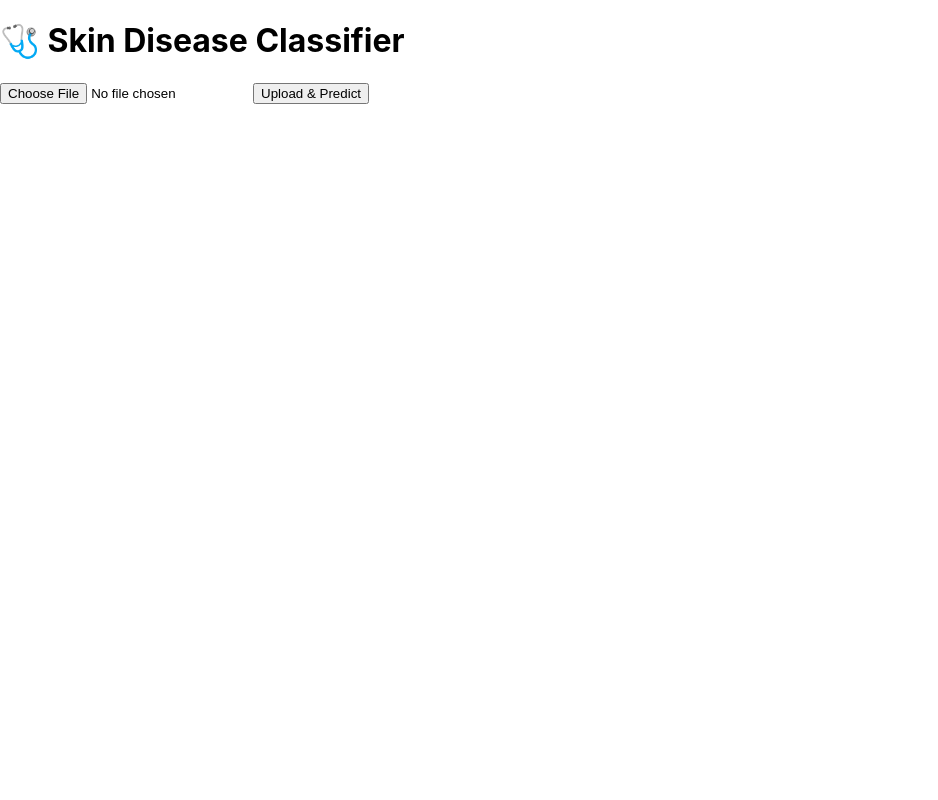
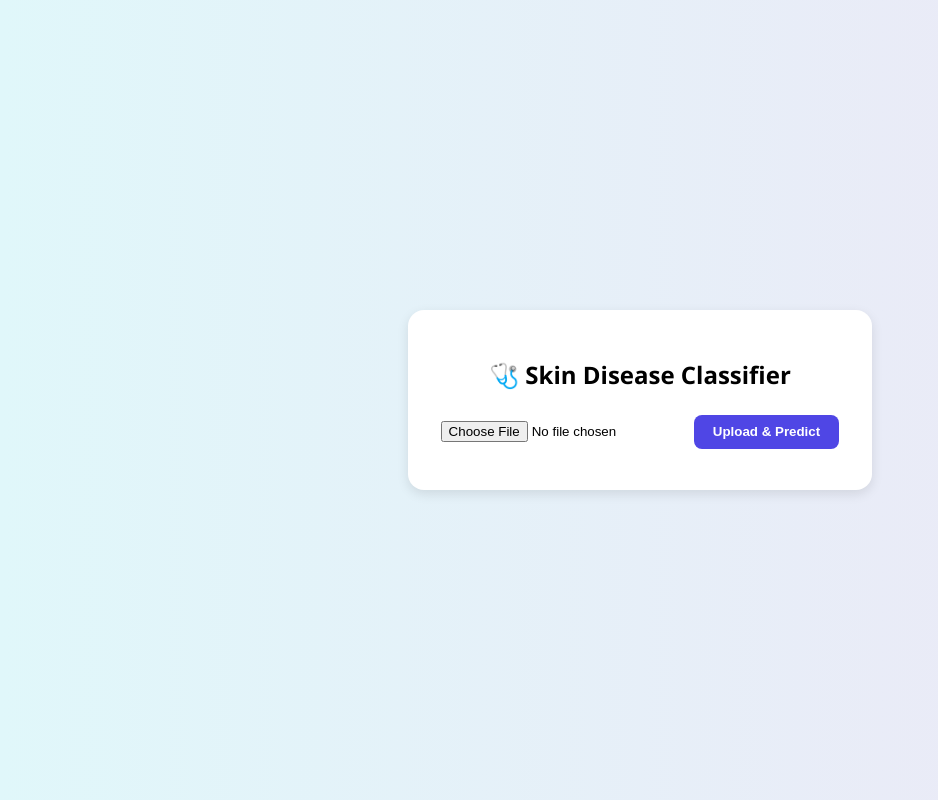
Before and after one commit to xu-dong-chen/skin_disease-webapp, a React (Create React App) app in the folder frontend/: page / in a window 1280 px wide. Shown: the whole page, without its empty margins (0-938 px from the left). Built offline with nearby package versions, Linux system fonts and the light colour scheme.

Commit message:
update frontend

```diff
--- a/frontend/src/App.css
+++ b/frontend/src/App.css
@@ -1,38 +1,57 @@
-.App {
+.app {
+  min-height: 100vh;
+  display: flex;
+  align-items: center;
+  justify-content: center;
+  background: linear-gradient(to right, #e0f7fa, #ede7f6);
+  font-family: 'Segoe UI', sans-serif;
+}
+
+.card {
+  background: #fff;
+  padding: 2rem;
+  border-radius: 1rem;
+  box-shadow: 0 4px 12px rgba(0,0,0,0.1);
+  width: 100%;
+  max-width: 400px;
   text-align: center;
 }
 
-.App-logo {
-  height: 40vmin;
-  pointer-events: none;
+h1 {
+  font-size: 1.5rem;
+  margin-bottom: 1.5rem;
 }
 
-@media (prefers-reduced-motion: no-preference) {
-  .App-logo {
-    animation: App-logo-spin infinite 20s linear;
-  }
+input[type="file"] {
+  margin-bottom: 1rem;
 }
 
-.App-header {
-  background-color: #282c34;
-  min-height: 100vh;
-  display: flex;
-  flex-direction: column;
-  align-items: center;
-  justify-content: center;
-  font-size: calc(10px + 2vmin);
+button {
+  padding: 0.6rem 1.2rem;
+  background: #4f46e5;
   color: white;
+  border: none;
+  border-radius: 0.5rem;
+  cursor: pointer;
+  font-weight: bold;
 }
 
-.App-link {
-  color: #61dafb;
+button:hover {
+  background: #4338ca;
 }
 
-@keyframes App-logo-spin {
-  from {
-    transform: rotate(0deg);
-  }
-  to {
-    transform: rotate(360deg);
-  }
+button:disabled {
+  opacity: 0.6;
+  cursor: not-allowed;
 }
+
+.prediction {
+  margin-top: 1rem;
+  font-weight: bold;
+  color: #059669;
+}
+
+.error {
+  margin-top: 1rem;
+  color: #dc2626;
+}
--- a/frontend/src/App.js
+++ b/frontend/src/App.js
@@ -1,4 +1,5 @@
 import React, { useState } from "react";
+import "./App.css";
 
 function App() {
   const [file, setFile] = useState(null);
@@ -24,13 +25,10 @@ function App() {
     try {
       setLoading(true);
       setError("");
-      const response = await fetch(
-        "https://skin-disease-webapp-spas.onrender.com/predict",
-        {
-          method: "POST",
-          body: formData,
-        }
-      );
+      const response = await fetch("https://skin-disease-webapp-spas.onrender.com/predict", {
+        method: "POST",
+        body: formData,
+      });
 
       if (!response.ok) throw new Error("Failed to fetch prediction");
 
@@ -44,44 +42,18 @@ function App() {
   };
 
   return (
-    <div className="min-h-screen flex items-center justify-center bg-gradient-to-r from-sky-100 to-indigo-200 p-6">
-      <div className="bg-white rounded-2xl shadow-xl p-8 w-full max-w-md">
-        <h1 className="text-2xl font-bold text-center text-gray-800 mb-6">
-          🩺 Skin Disease Classifier
-        </h1>
+    <div className="app">
+      <div className="card">
+        <h1>🩺 Skin Disease Classifier</h1>
 
-        <div className="flex flex-col items-center space-y-4">
-          <input
-            type="file"
-            accept="image/*"
-            onChange={handleFileChange}
-            className="block w-full text-sm text-gray-600
-                       file:mr-4 file:py-2 file:px-4
-                       file:rounded-full file:border-0
-                       file:text-sm file:font-semibold
-                       file:bg-indigo-100 file:text-indigo-700
-                       hover:file:bg-indigo-200"
-          />
+        <input type="file" accept="image/*" onChange={handleFileChange} />
 
-          <button
-            onClick={handleUpload}
-            disabled={loading}
-            className="w-full py-2 px-4 bg-indigo-600 text-white rounded-lg
-                       hover:bg-indigo-700 disabled:opacity-50"
-          >
-            {loading ? "Analyzing..." : "Upload & Predict"}
-          </button>
+        <button onClick={handleUpload} disabled={loading}>
+          {loading ? "Analyzing..." : "Upload & Predict"}
+        </button>
 
-          {prediction && (
-            <p className="text-lg font-semibold text-green-600">
-              ✅ Predicted class: {prediction}
-            </p>
-          )}
-
-          {error && (
-            <p className="text-sm text-red-500">{error}</p>
-          )}
-        </div>
+        {prediction && <p className="prediction">✅ Predicted: {prediction}</p>}
+        {error && <p className="error">{error}</p>}
       </div>
     </div>
   );
```
